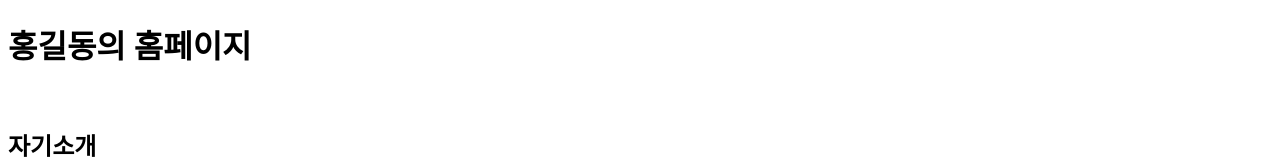
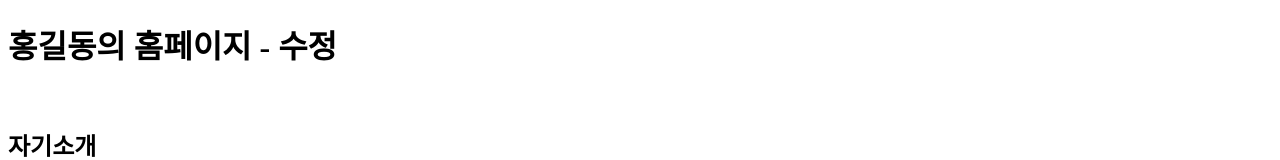
Before and after one commit to csslick/about-me, a plain HTML site: page index.html in a window 1280 px wide. Shown: the top 160 px of the page. Drawn offline with Linux system fonts and the light colour scheme.

Commit message:
제목 수정

```diff
--- a/index.html
+++ b/index.html
@@ -1,22 +1,25 @@
 <!DOCTYPE html>
 <html lang="en">
+
 <head>
     <meta charset="UTF-8">
     <meta http-equiv="X-UA-Compatible" content="IE=edge">
     <meta name="viewport" content="width=device-width, initial-scale=1.0">
     <title>홍길동의 홈페이지</title>
 </head>
+
 <body>
     <!-- 대문 -->
     <div>
-        <h1>홍길동의 홈페이지</h1>
+        <h1>홍길동의 홈페이지 - 수정</h1>
         <img src="./Hello!_Logo.jpg" alt="">
     </div>
 
     <!-- 자기소개 -->
     <div>
         <h2>자기소개</h2>
-        <p><mark>프론트앤드 웹 기술(Front-end Web Tech)</mark>에 관심이 많습니다. 현재 안양 <strong>UXUI 프로트엔드 웹 과정</strong>에서 열심히 공부하고 있습니다. 응원해 주세요.</p>
+        <p><mark>프론트앤드 웹 기술(Front-end Web Tech)</mark>에 관심이 많습니다. 현재 안양 <strong>UXUI 프로트엔드 웹 과정</strong>에서 열심히 공부하고
+            있습니다. 응원해 주세요.</p>
     </div>
     <hr>
 
@@ -46,4 +49,5 @@
         <p>준비중입니다. 기대해 주세요</p>
     </div>
 </body>
+
 </html>
```
